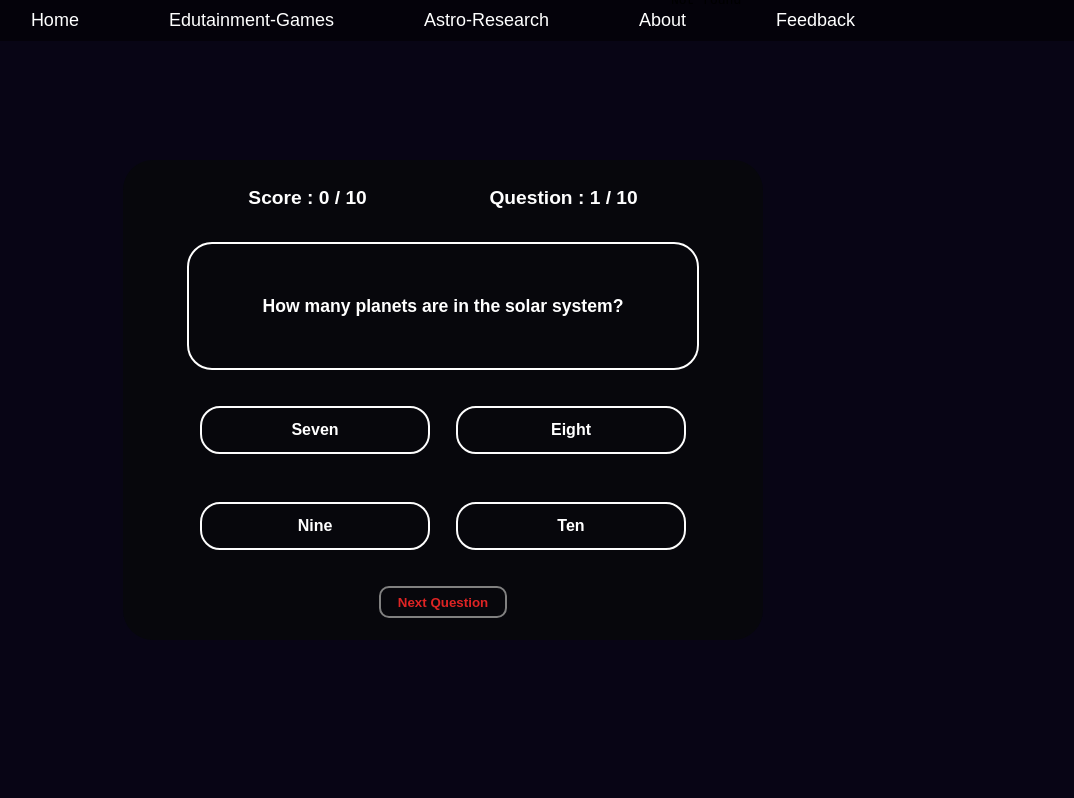
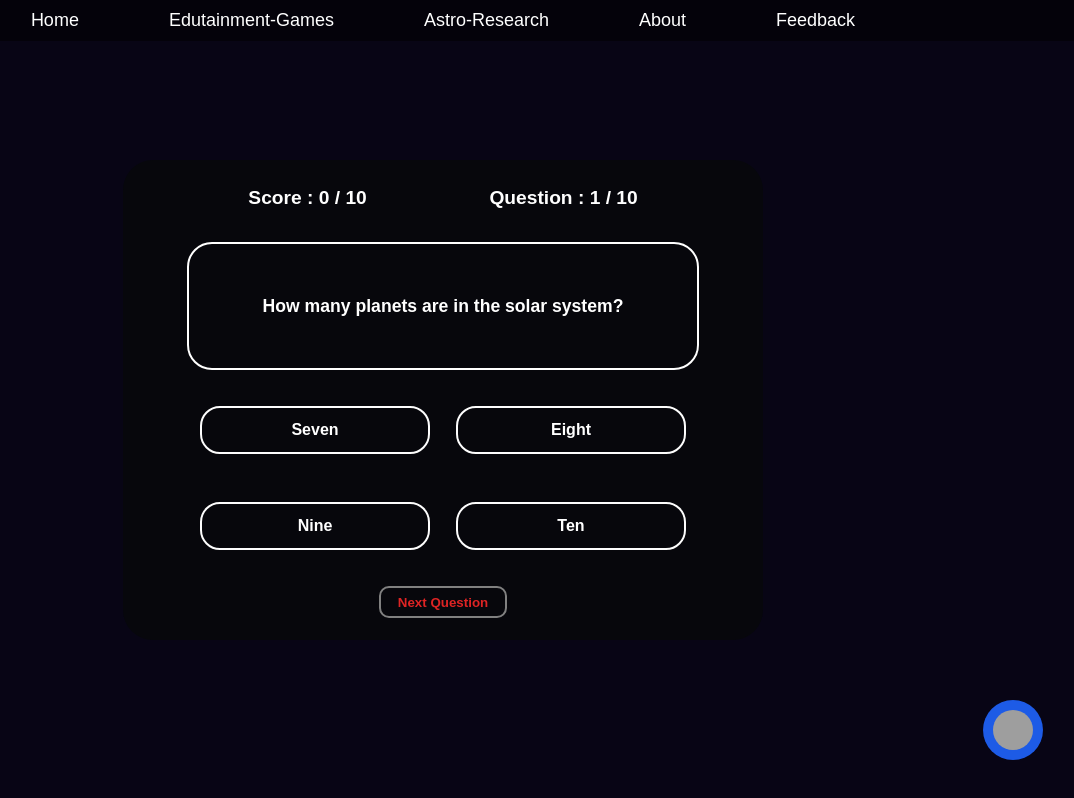
Before and after one commit to srinivassarkar/space-project, a plain HTML site: page EdutainmentGames/quiz/index.html in a window 1280 px wide. Shown: the whole page, without its empty margins (197-1271 px from the left). Drawn offline with Linux system fonts and the light colour scheme.

Commit message:
fix bot error

```diff
--- a/EdutainmentGames/quiz/index.html
+++ b/EdutainmentGames/quiz/index.html
@@ -142,7 +142,7 @@
           </div>
         </div>
       </main>
-      <iframe src="/3D-solar-system//chatbott.html" frameborder="0" width="400" height="100%" scrolling="auto" style="position: fixed; bottom: 20px; right: 20px; z-index: 1000;"></iframe>
+      <iframe src="/chatbott.html" frameborder="0" width="400" height="100%" scrolling="auto" style="position: fixed; bottom: 20px; right: 20px; z-index: 1000;"></iframe>
 
 
     <script src="./script.js"></script>
```
Also changed, not shown: EdutainmentGames/planets-quiz/index.html (+1 -1 lines), EdutainmentGames/spaceGame/index.html (+1 -1 lines), FeedBackForm/index.html (+1 -1 lines).
